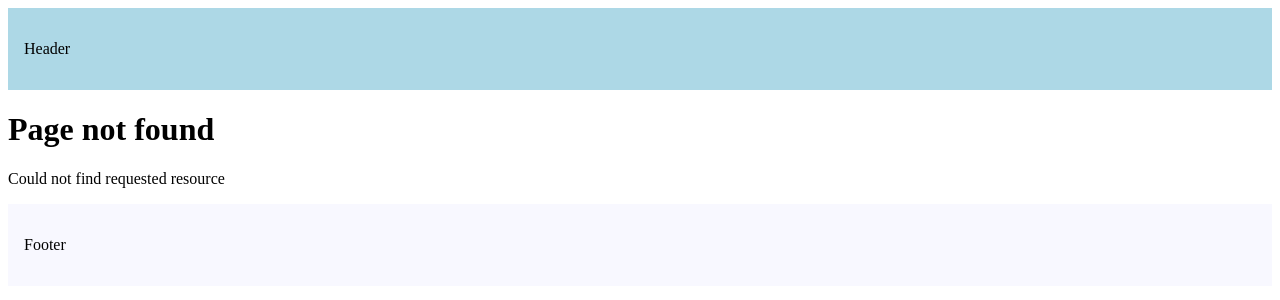
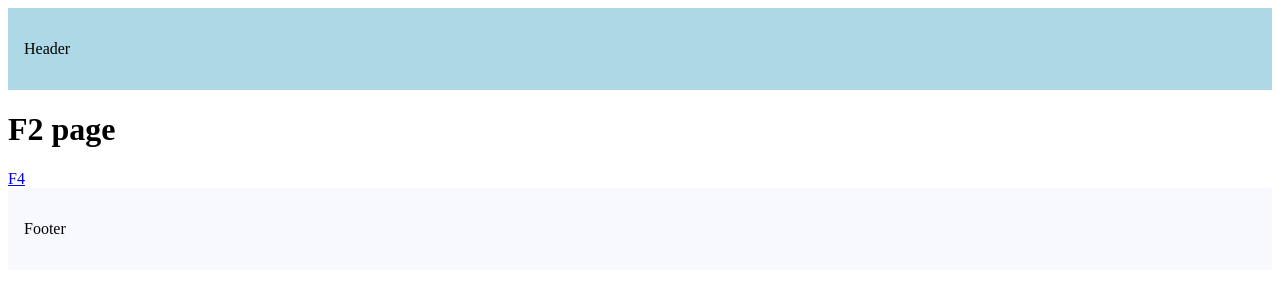
Before and after one commit to UJC100/nextjs-routing, a Next.js app: page /f1/f2 in a window 1280 px wide. Before the commit this address had no page. Shown: the top 300 px of the page. Built offline with nearby package versions, Linux system fonts and the light colour scheme.

Commit message:
navigation

```diff
--- /dev/null
+++ b/src/app/f1/f2/page.tsx
@@ -0,0 +1,10 @@
+import Link from "next/link";
+
+export default function F2() {
+    return (
+        <>
+    <h1>F2 page</h1>
+    <Link href={"/f4"}>F4</Link>
+        </>
+    );
+}
```
